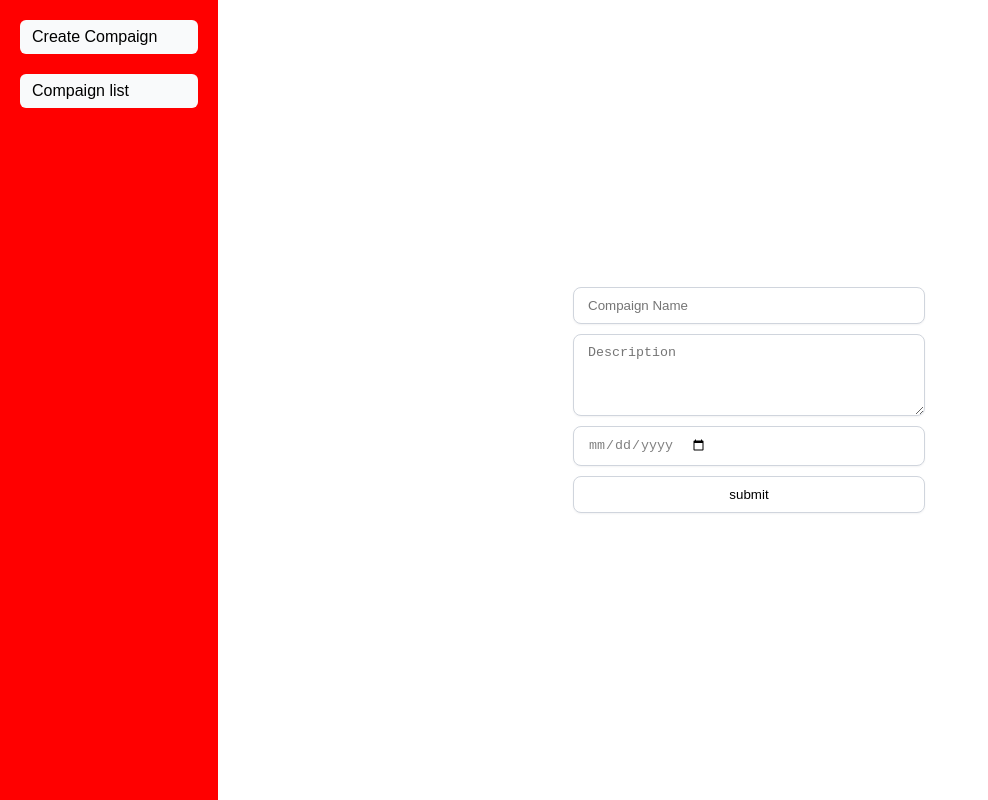
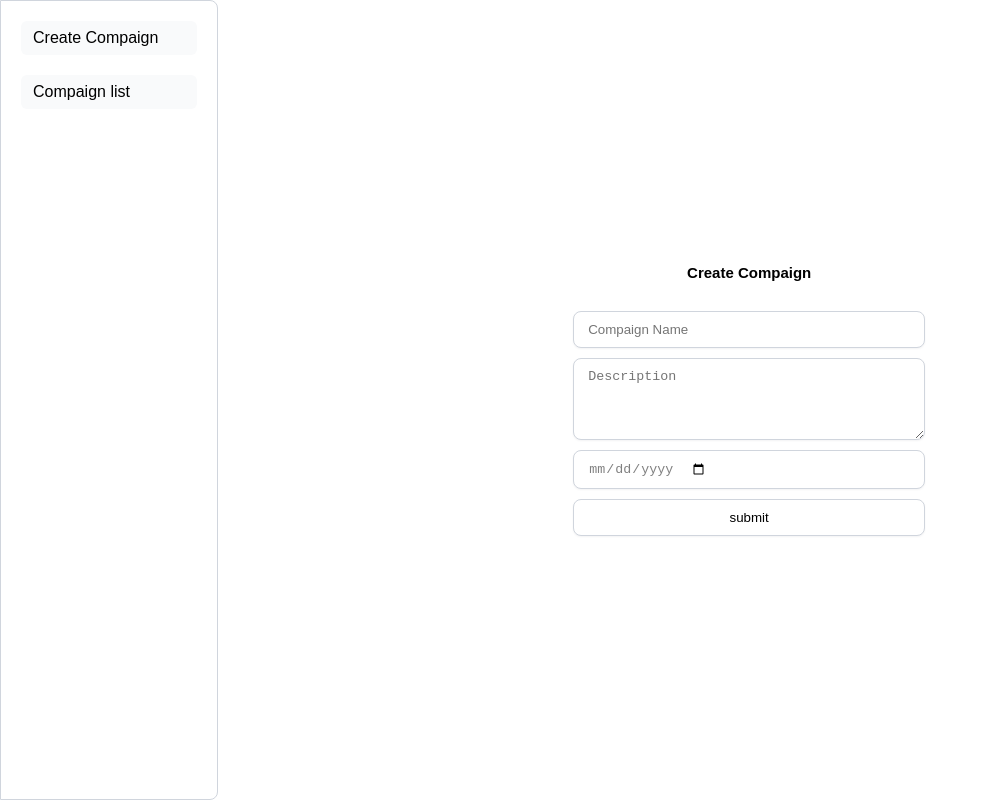
Before and after one commit to santoshganji24/compaign, a React (Create React App) app: page /createcampaign in a window 1280 px wide. Shown: the whole page, without its empty margins (0-988 px from the left). Built offline with nearby package versions, Linux system fonts and the light colour scheme.

Commit message:
added error css on input

```diff
--- a/src/component/CompaignForm.js
+++ b/src/component/CompaignForm.js
@@ -34,7 +34,7 @@ const CompaignForm = () => {
     if (!value.trim()) {
       setCompaign((prev) => ({
         ...prev,
-        [name]: { ...prev[name], error: "Field is required" },
+        [name]: { ...prev[name], error: "Field is required !" },
       }));
     } else {
       setCompaign((prev) => ({
@@ -55,7 +55,7 @@ const CompaignForm = () => {
         formIsValid = false;
         setCompaign((prev) => ({
           ...prev,
-          [fieldName]: { ...prev[fieldName], error: "Field is required" },
+          [fieldName]: { ...prev[fieldName], error: "Field is required !" },
         }));
       }
     });
@@ -82,6 +82,7 @@ const CompaignForm = () => {
 
   return (
     <div className="form_container">
+      <h2>Create Compaign</h2>
       <form onSubmit={handleSubmit}>
         <input
           type="text"
@@ -90,6 +91,7 @@ const CompaignForm = () => {
           onChange={handleChange}
           placeholder="Compaign Name"
           onBlur={handleBlur}
+          className={compaign.name.error ? "error-input" : ""}
         />
         {compaign.name.error && (
           <p className="error-text">{compaign.name.error}</p>
@@ -101,6 +103,7 @@ const CompaignForm = () => {
           onChange={handleChange}
           placeholder="Description"
           onBlur={handleBlur}
+          className={compaign.name.error ? "error-input" : ""}
         />
         {compaign.description.error && (
           <p className="error-text">{compaign.description.error}</p>
@@ -111,7 +114,7 @@ const CompaignForm = () => {
           value={compaign.launchDate.value}
           onChange={handleChange}
           onBlur={handleBlur}
-          className="date"
+          className={`date ${compaign.name.error ? "error-input" : ""}`}
         />
         {compaign.launchDate.error && (
           <p className="error-text">{compaign.launchDate.error}</p>
--- a/src/scss/compaignform.scss
+++ b/src/scss/compaignform.scss
@@ -3,6 +3,8 @@
   justify-content: center;
   align-items: center;
   height: 100%;
+  flex-direction: column;
+  gap: 3rem;
 
   form {
     display: flex;
@@ -40,4 +42,10 @@
     box-shadow: 0px 1px 2px 0px rgba(16, 24, 40, 0.05);
     cursor: pointer;
   }
+  .error-text {
+    color: red;
+  }
+  .error-input {
+    border-color: red;
+  }
 }
--- a/src/scss/sidebar.scss
+++ b/src/scss/sidebar.scss
@@ -12,7 +12,10 @@
   // gap: 1rem;
   .sidebar {
     display: flex;
-    background-color: red;
+    // background-color: red;
+    border-radius: 0 8px 8px 0;
+    border: 1px solid var(--gray-300, #d0d5dd);
+
     flex-direction: column;
     gap: 2rem;
     width: 20%;
@@ -26,6 +29,7 @@
       padding: 1rem;
       gap: 1rem;
       justify-content: center;
+      border-radius: 0 0 8px 8px;
     }
     @include tablet {
       width: 100%;
@@ -34,6 +38,7 @@
       padding: 2rem;
       gap: 2rem;
       justify-content: center;
+      border-radius: 0 0 8px 8px;
     }
     .sidebaritem {
       border-radius: 6px;
```
